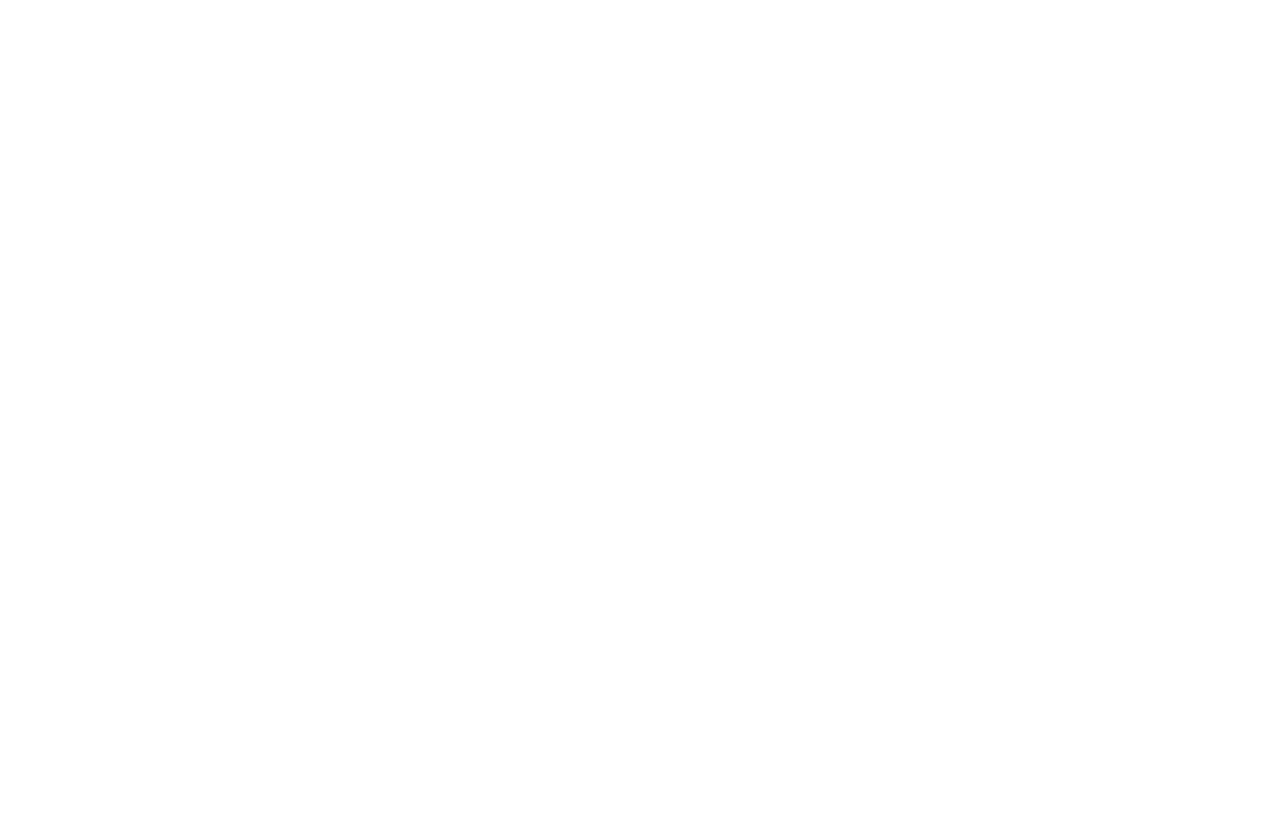
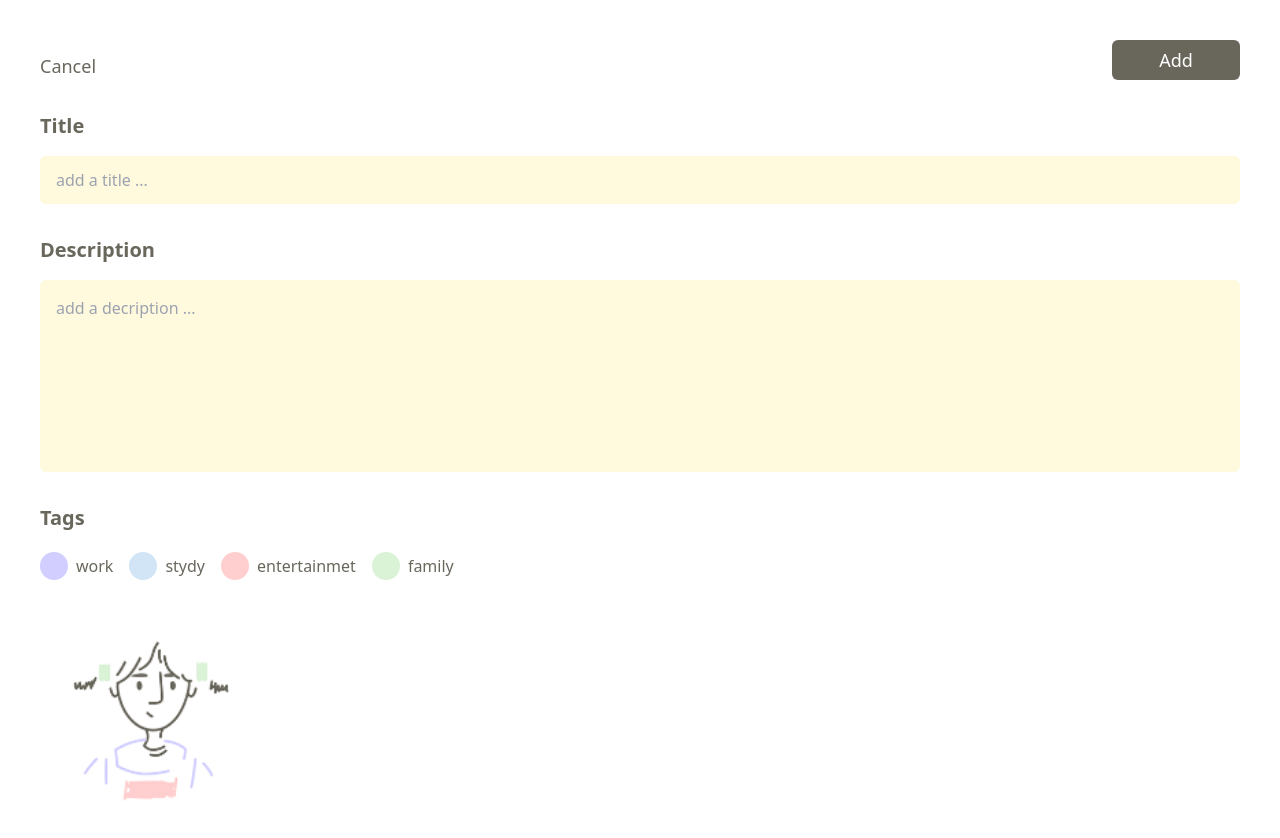
Before and after one commit to Tijana84/todo-list, a React (Vite) app: page /todo-create in a window 1280 px wide. Before the commit this address had no page. Shown: the top 838 px of the page. Before the commit the page ends 800 px from the top, so only its background shows below. Built offline with nearby package versions, Linux system fonts and the light colour scheme.

Commit message:
changed name for todo-form

```diff
--- a/src/TodoForm/index.tsx
+++ b/src/TodoCreate/index.tsx
@@ -2,7 +2,7 @@
 import { useNavigate } from "react-router-dom";
 import womanUrl from "../images/woman.png";
 
-export const TodoForm = () => {
+export const TodoCreate = () => {
   const navigation = useNavigate();
   const [title, setTitle] = useState("");
   const [description, setDescription] = useState("");
--- a/src/TodoList/index.tsx
+++ b/src/TodoList/index.tsx
@@ -30,7 +30,7 @@
   };
 
   const handlePlus = () => {
-    navigation("/todo-form");
+    navigation("/todo-create");
   };
 
   return (
--- a/src/main.tsx
+++ b/src/main.tsx
@@ -3,7 +3,7 @@
 import { BrowserRouter, Route, Routes } from "react-router-dom";
 import { Todo } from "./Todo";
 import { TodoList } from "./TodoList";
-import { TodoForm } from "./TodoForm";
+import { TodoCreate } from "./TodoCreate";
 import { TodoEdit } from "./TodoEdit";
 import "./index.css";
 
@@ -13,7 +13,7 @@
       <Routes>
         <Route path="/" element={<Todo />}></Route>
         <Route path="/todo-list" element={<TodoList />}></Route>
-        <Route path="/todo-form" element={<TodoForm />}></Route>
+        <Route path="/todo-create" element={<TodoCreate />}></Route>
         <Route path="/todo-edit/:index" element={<TodoEdit />}></Route>
       </Routes>
     </BrowserRouter>
```
